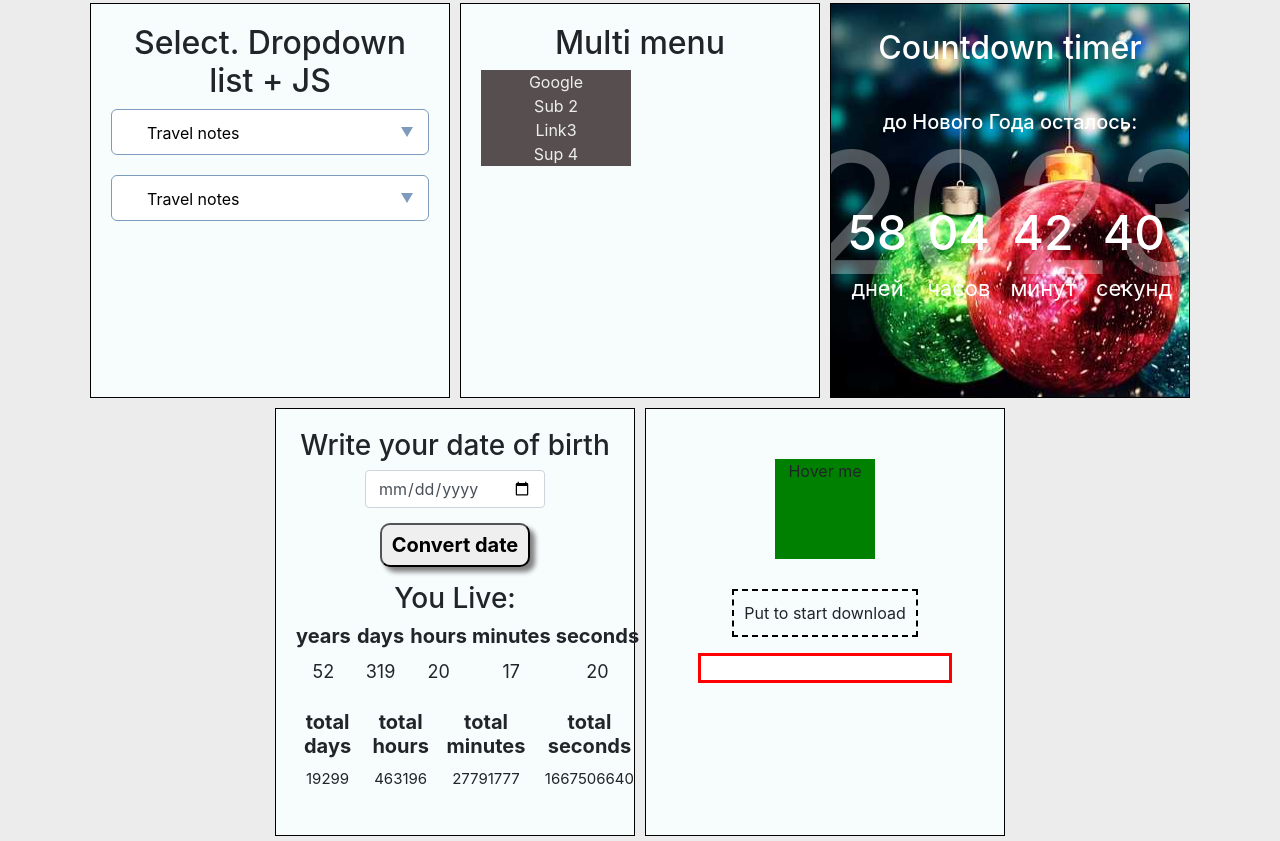
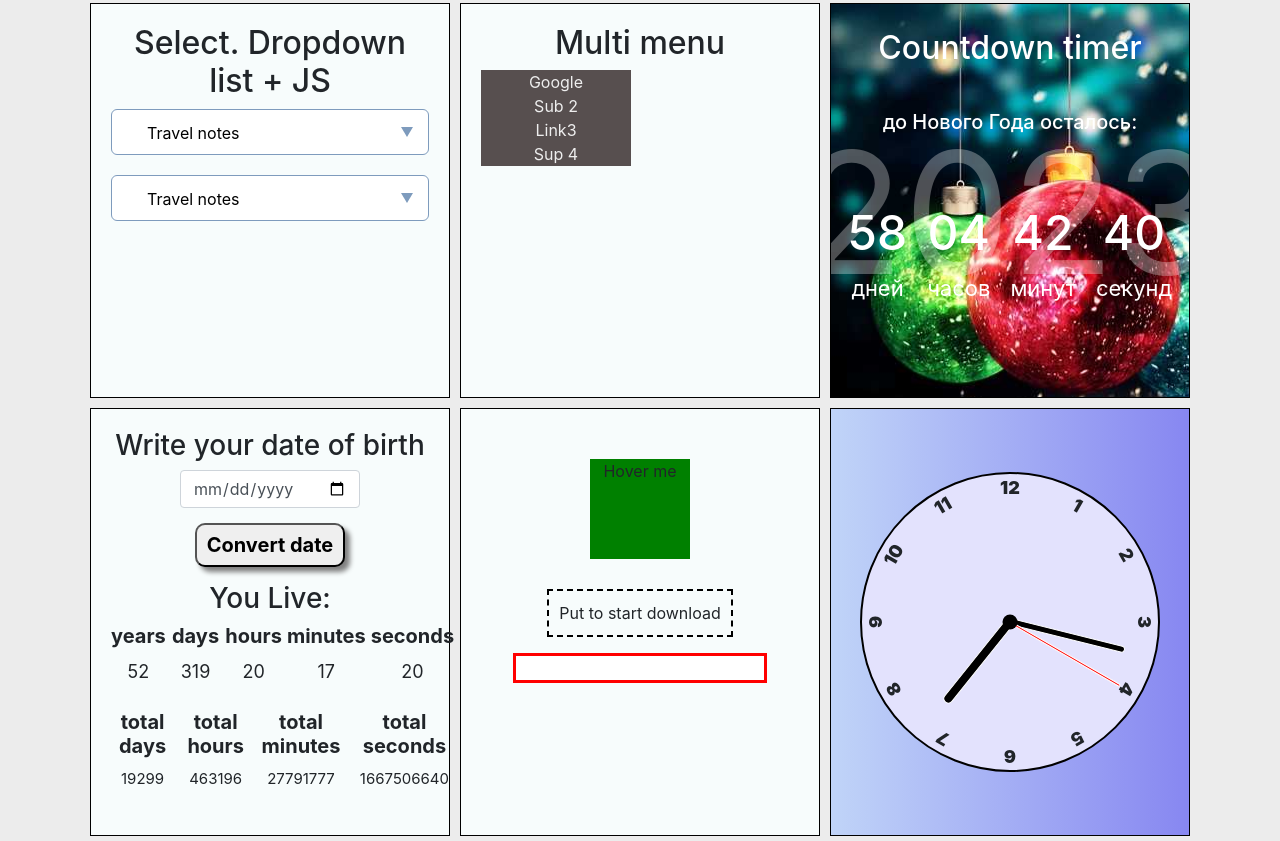
Before and after one commit to Sema92m/Some-js-solutions, a website: page index.html in a window 1280 px wide. Shown: the part 949-1790 px from the top of the page. Drawn offline with Linux system fonts and the light colour scheme.

Commit message:
Add analog clock(used js and css --var)

```diff
--- a/index.html
+++ b/index.html
@@ -452,11 +452,33 @@
         </div>
 
 
+    <div class="wrapper" id="wrapper-clock">
+        <div class="clock">
+            <div class="hand hour" data-hour-hand></div>
+            <div class="hand minute" data-minute-hand></div>
+            <div class="hand second" data-second-hand></div>
+            <div class="number number1">1</div>
+            <div class="number number2">2</div>
+            <div class="number number3">3</div>
+            <div class="number number4">4</div>
+            <div class="number number5">5</div>
+            <div class="number number6">6</div>
+            <div class="number number7">7</div>
+            <div class="number number8">8</div>
+            <div class="number number9">9</div>
+            <div class="number number10">10</div>
+            <div class="number number11">11</div>
+            <div class="number number12">12</div>
+        </div>
+    </div>
+
+
 
 
     <!--MAIN-->
     </div>
     <!--MAIN-->
+    <script src="./src/js/clockAnalog.js"></script>
     <script src="./src/js/dateOfBirth.js"></script>
     <script src="./src/js/countDownTimer.js"></script>
     <script src="./src/js/multiMenu.js"></script>
--- /dev/null
+++ b/src/js/clockAnalog.js
@@ -0,0 +1,27 @@
+setInterval(setClock, 1000);
+const hourHand = document.querySelector('[data-hour-hand]');
+const minuteHand = document.querySelector('[data-minute-hand]');
+const secondHand = document.querySelector('[data-second-hand]');
+
+function setClock() {
+	const currentDate = new Date();
+	const secondsRatio = currentDate.getSeconds() / 60;
+	const minutesRatio = (secondsRatio + currentDate.getMinutes() )/ 60;
+	const hoursRatio = (minutesRatio + currentDate.getHours()) / 12;
+	//делим секунд-минуты-часы на 60 и 12 что бы получить перевести время в единицы от 0 до 1 (10секунд == 0,166)
+	setRotation(secondHand, secondsRatio);
+	setRotation(minuteHand, minutesRatio);
+	setRotation(hourHand, hoursRatio);
+//при умножении secondsRatio на 360 (rotationRatio * 360) мы получаем градусы от 0 до 360. 10 сек= 0,166; 0,166-360deg == 60deg
+
+}
+
+function setRotation(element, rotationRatio) {
+	element.style.setProperty('--rotation', rotationRatio * 360)
+
+}
+
+const currentDate = new Date();
+const secondsRatio = currentDate.getSeconds() / 60;
+const minutesRatio = (secondsRatio + currentDate.getMinutes() )/ 60;
+console.log(minutesRatio)
--- /dev/null
+++ b/src/sass/blocks/_clockAnalog.scss
@@ -0,0 +1,110 @@
+#wrapper-clock {
+    background-image: linear-gradient(
+        to right,
+        rgb(192, 212, 248),
+        rgb(135, 135, 241)
+    );
+    display: flex;
+	justify-content: center;
+    align-items: center;
+
+}
+.clock {
+    width: 300px;
+    height: 300px;
+    background-color: rgb(227, 226, 253);
+    border-radius: 50%;
+    border: 2px solid black;
+    position: relative;
+	font-size: 18px;
+	font-weight: 900;
+
+}
+.clock .number {
+    --rotation: 0;
+    position: absolute;
+    width: 100%;
+    height: 100%;
+    transform: rotate(var(--rotation));
+
+
+}
+
+.clock .number1 {
+    --rotation: 30deg;
+}
+.clock .number2 {
+    --rotation: 60deg;
+}
+.clock .number3 {
+    --rotation: 90deg;
+}
+.clock .number4 {
+    --rotation: 120deg;
+}
+.clock .number5 {
+    --rotation: 150deg;
+}
+.clock .number6 {
+    --rotation: 180deg;
+}
+.clock .number7 {
+    --rotation: 210deg;
+}
+.clock .number8 {
+    --rotation: 240deg;
+}
+.clock .number9 {
+    --rotation: 270deg;
+}
+.clock .number10 {
+    --rotation: 300deg;
+}
+.clock .number11 {
+    --rotation: 330deg;
+}
+.clock .number12 {
+    --rotation: 0deg;
+}
+
+.clock .hand {
+    --rotation: 0;
+    position: absolute;
+    bottom: 50%;
+    left: 50%;
+    border: 1px solid white;
+    border-top-left-radius: 10px;
+    border-top-right-radius: 10px;
+    background-color: #000;
+    transform-origin: bottom;
+    z-index: 5;
+    transform: translateX(-50%) rotate(calc(var(--rotation) * 1deg));
+}
+
+.clock::after {
+    content: "";
+    position: absolute;
+    background-color: black;
+    z-index: 6;
+    width: 15px;
+    height: 15px;
+    top: 50%;
+    left: 50%;
+    transform: translate(-50%, -50%);
+    border-radius: 50%;
+}
+.clock .hand.second {
+    width: 3px;
+    height: 43%;
+    background-color: red;
+}
+.clock .hand.minute {
+    width: 7px;
+    height: 40%;
+    background-color: black;
+}
+.clock .hand.hour {
+    width: 10px;
+    height: 35%;
+    background-color: black;
+}
--- a/src/sass/style.scss
+++ b/src/sass/style.scss
@@ -29,6 +29,7 @@ body {
 
 
 
+@import "blocks/clockAnalog";
 @import "blocks/greenBlock";
 @import "blocks/dateOfBirth";
 @import "blocks/counDownTimer";
```
Also changed, not shown: src/css/style.min.css, 1 other file.
